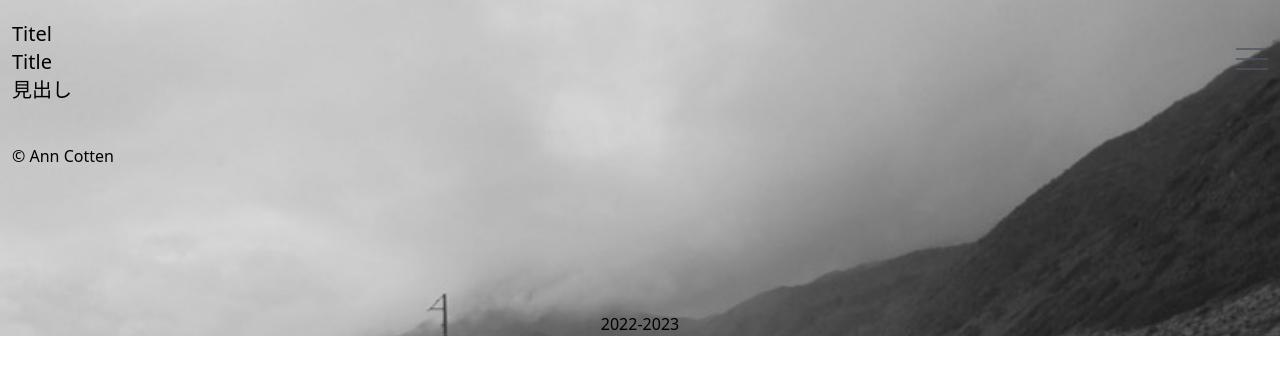
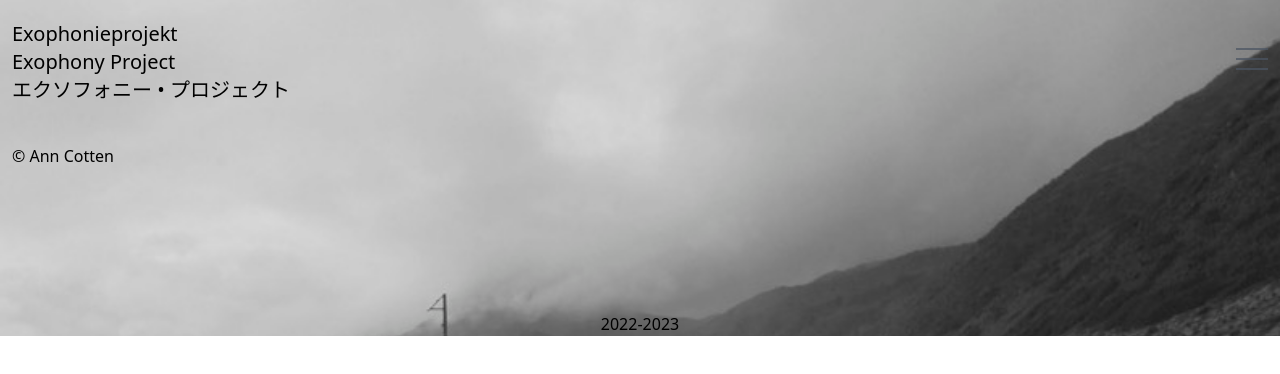
Before and after one commit to gawrbot/ann-website, a Next.js app: page /impressum in a window 1280 px wide. Shown: the top 374 px of the page. Built offline with nearby package versions, Linux system fonts and the light colour scheme.

Commit message:
Add proper titles

```diff
--- a/components/Header.tsx
+++ b/components/Header.tsx
@@ -9,9 +9,9 @@ export default function Header() {
     <div className="flex fixed w-full items-center justify-between px-3 pt-3 h-28">
       <div className="text-xl">
         <Link href="/">
-          <h1 lang="de">Titel</h1>
-          <h1 lang="en">Title</h1>
-          <h1 lang="ja">見出し</h1>
+          <h1 lang="de">Exophonieprojekt</h1>
+          <h1 lang="en">Exophony Project</h1>
+          <h1 lang="ja">エクソフォニー • プロジェクト</h1>
         </Link>
       </div>
       <section className="flex">
--- a/pages/index.tsx
+++ b/pages/index.tsx
@@ -65,8 +65,8 @@ export default function Home(props: Props) {
     return (
       <div className="flex h-screen lg:h-full">
         <Head>
-          <title>Ann Website</title>
-          <meta name="description" content="Ann's Website in 3 languages" />
+          <title>Exophony</title>
+          <meta name="description" content="Exophony" />
           <meta name="viewport" content="width=device-width, initial-scale=1" />
           <link rel="icon" href="/favicon.ico" />
         </Head>
```
